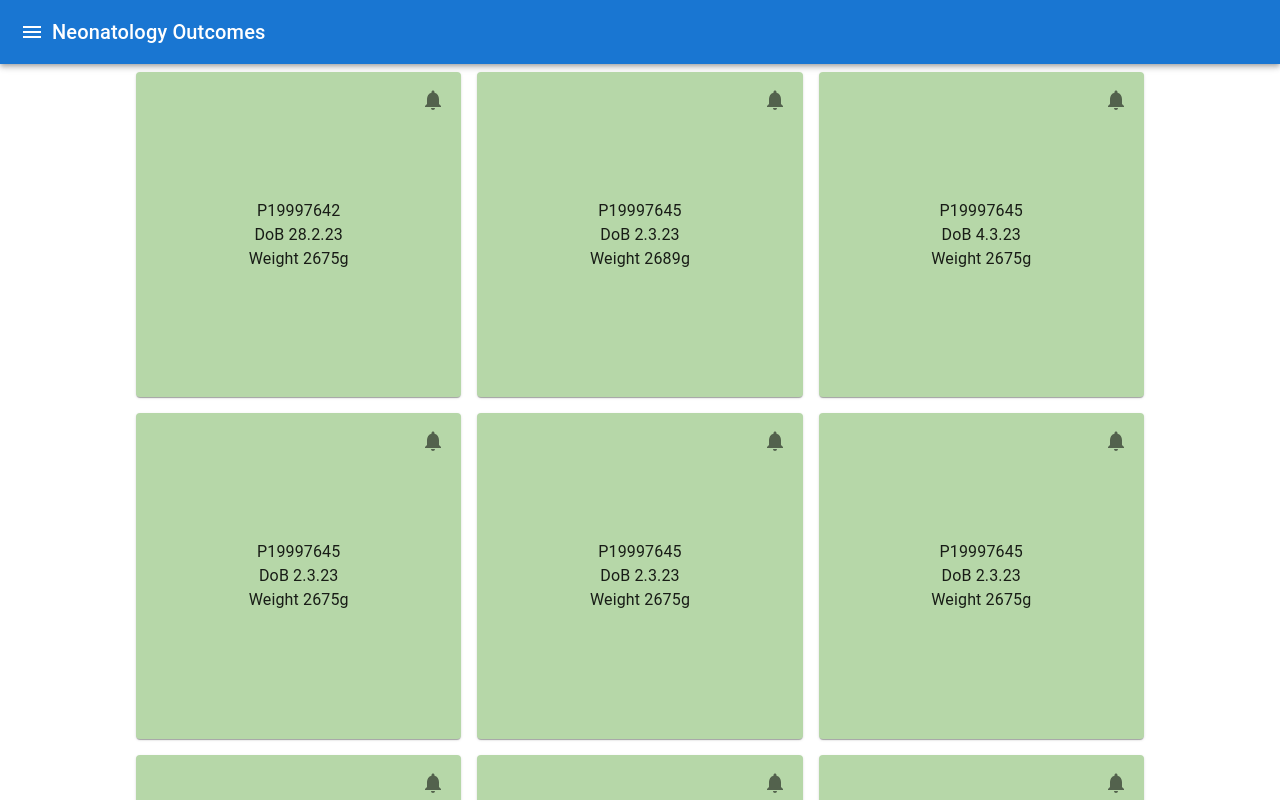
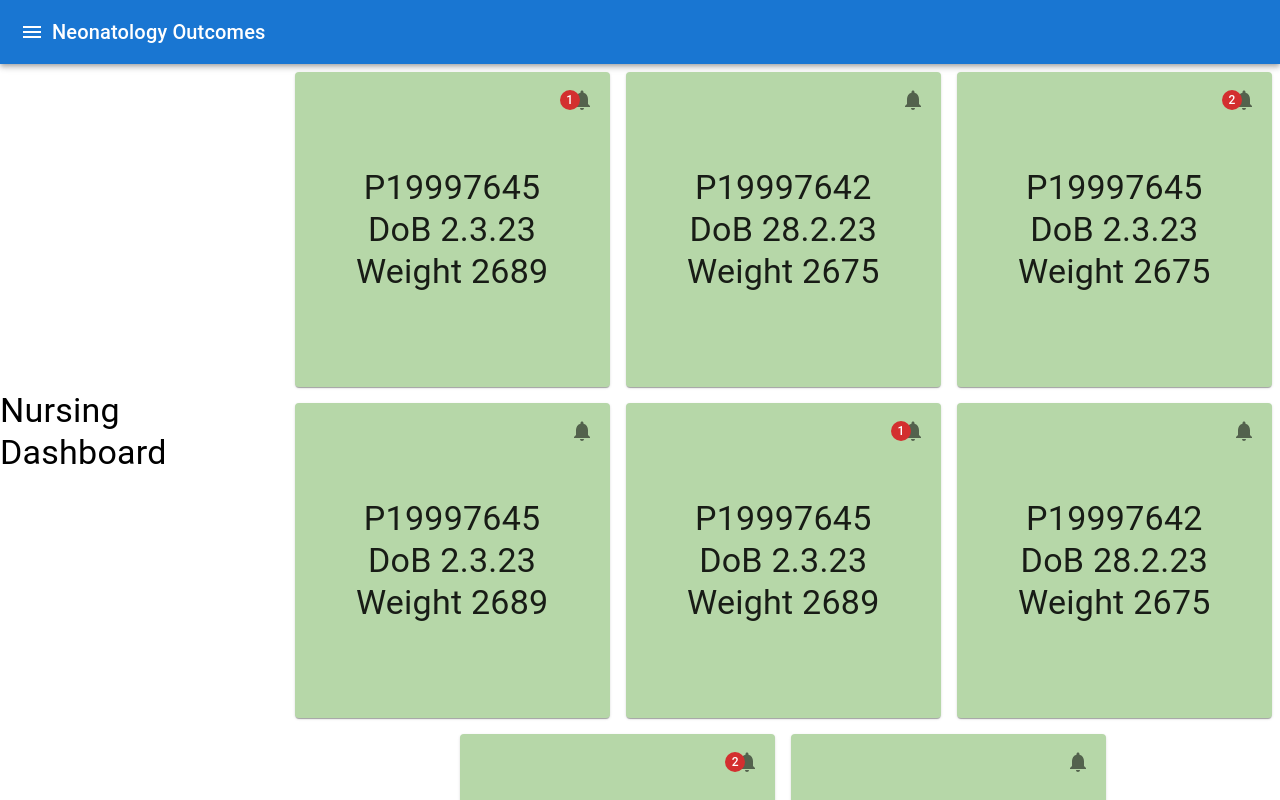
Before and after one commit to Neonatology-Outcomes/Frontend, a React (Create React App) app: page /nursedashboard in a window 1280 px wide. Built offline with nearby package versions, Linux system fonts and the light colour scheme; what apisauce would draw is missing.

Commit message:
linked the squares to the assessment page

```diff
--- a/src/pages/NurseDashboard/index.js
+++ b/src/pages/NurseDashboard/index.js
@@ -1,21 +1,29 @@
-import React, { useState } from 'react';
+import React, { useState, useEffect } from 'react';
 import { Container, Paper, Typography } from '@mui/material';
 import IconButton from '@mui/material/IconButton';
 import NotificationsIcon from '@mui/icons-material/Notifications';
+import Badge from '@mui/material/Badge';
 import Dialog from '@mui/material/Dialog';
 import DialogTitle from '@mui/material/DialogTitle';
 import DialogContent from '@mui/material/DialogContent';
 import DialogContentText from '@mui/material/DialogContentText';
 import DialogActions from '@mui/material/DialogActions';
 import Button from '@mui/material/Button';
+// import { Link } from 'react-router-dom';
+import { useHistory } from 'react-router-dom';
 import { toDos } from '../../constants/data/toDoMocks';
 import { styles } from './styles';
 
 function NurseDashboard() {
+  const [toDoList, setToDoList] = useState([]);
   const [open, setOpen] = useState(false);
   const [notificationIndex, setNotificationIndex] = useState(null);
-  const handleClickOpen = (index) => {
-    setNotificationIndex(index);
+  const [selectedNotifications, setSelectedNotifications] = useState([]);
+
+  const history = useHistory();
+
+  const handleClickOpen = (notifications) => {
+    setSelectedNotifications(notifications);
     setOpen(true);
   };
 
@@ -23,51 +31,79 @@ function NurseDashboard() {
     setOpen(false);
   };
 
+  useEffect(() => {
+    setToDoList(toDos);
+  }, []);
+
   <IconButton style={styles.notificationButton} onClick={() => handleClickOpen(index)}>
     <NotificationsIcon />
   </IconButton>;
 
-  <Dialog
-    open={open}
-    onClose={handleClose}
-    aria-labelledby="alert-dialog-title"
-    aria-describedby="alert-dialog-description"
-  >
-    <DialogTitle id="alert-dialog-title">Notifications</DialogTitle>
-    <DialogContent>
-      <DialogContentText id="alert-dialog-description">
-        {notificationIndex !== null && `Sample notification for square ${notificationIndex + 1}`}
-      </DialogContentText>
-    </DialogContent>
-    <DialogActions>
-      <Button onClick={handleClose} color="primary" autoFocus>
-        Close
-      </Button>
-    </DialogActions>
-  </Dialog>;
+  //   <Dialog
+  //     open={open}
+  //     onClose={handleClose}
+  //     aria-labelledby="alert-dialog-title"
+  //     aria-describedby="alert-dialog-description"
+  //   >
+  //     <DialogTitle id="alert-dialog-title">Notifications</DialogTitle>
+  //     <DialogContent>
+  //       <DialogContentText id="alert-dialog-description">
+  //         {notificationIndex !== null && `Sample notification for square ${notificationIndex + 1}`}
+  //       </DialogContentText>
+  //     </DialogContent>
+  //     <DialogActions>
+  //       <Button onClick={handleClose} color="primary" autoFocus>
+  //         Close
+  //       </Button>
+  //     </DialogActions>
+  //   </Dialog>;
 
-  const data = [
-    ['P19997642', 'DoB 28.2.23', 'Weight 2675g'],
-    ['P19997645', 'DoB 2.3.23', 'Weight 2689g'],
-    ['P19997645', 'DoB 4.3.23', 'Weight 2675g'],
-    ['P19997645', 'DoB 2.3.23', 'Weight 2675g'],
-    ['P19997645', 'DoB 2.3.23', 'Weight 2675g'],
-    ['P19997645', 'DoB 2.3.23', 'Weight 2675g'],
-    ['P19997645', 'DoB 2.3.23', 'Weight 2675g'],
-    ['P19997645', 'DoB 2.3.23', 'Weight 2675g'],
-    ['P19997645', 'DoB 2.3.23', 'Weight 2675g'],
-  ];
+  //   const data = [
+  //     ['P19997642', 'DoB 28.2.23', 'Weight 2675g'],
+  //     ['P19997645', 'DoB 2.3.23', 'Weight 2689g'],
+  //     ['P19997645', 'DoB 4.3.23', 'Weight 2675g'],
+  //     ['P19997645', 'DoB 2.3.23', 'Weight 2675g'],
+  //     ['P19997645', 'DoB 2.3.23', 'Weight 2675g'],
+  //     ['P19997645', 'DoB 2.3.23', 'Weight 2675g'],
+  //     ['P19997645', 'DoB 2.3.23', 'Weight 2675g'],
+  //     ['P19997645', 'DoB 2.3.23', 'Weight 2675g'],
+  //     ['P19997645', 'DoB 2.3.23', 'Weight 2675g'],
+  //   ];
   return (
-    <Container maxWidth={false} disableGutters style={styles.container}>
+    <Container
+      maxWidth={false}
+      disableGutters
+      style={{ ...styles.container, ...styles.pageContainer }}
+    >
+      <Typography variant="h4" style={styles.title}>
+        Nursing Dashboard
+      </Typography>
       <div style={styles.flexContainer}>
-        {data.map((item, index) => (
-          <Paper key={index} style={styles.square}>
+        {toDos.map((item, index) => (
+          <Paper
+            key={index}
+            style={styles.square}
+            onClick={() => history.push(`/assessment/${item.uhid}`)}
+          >
             <div style={styles.textContainer}>
-              <Typography variant="body1">{item[0]}</Typography>
-              <Typography variant="body1">{item[1]}</Typography>
-              <Typography variant="body1">{item[2]}</Typography>
+              <Typography variant="h4" style={styles.title}>
+                {item.uhid}
+              </Typography>
+              <Typography variant="h4" style={styles.title}>
+                {item.dateofbirth}
+              </Typography>
+              <Typography variant="h4" style={styles.title}>
+                Weight {item.birth_weight}
+              </Typography>
             </div>
-            <IconButton style={styles.notificationButton} onClick={() => handleClickOpen(index)}>
+            <IconButton
+              style={styles.notificationButton}
+              onClick={(event) => {
+                event.stopPropagation();
+                handleClickOpen(item.notifications);
+              }}
+            >
+              <Badge badgeContent={item.notifications.length} color="error" />
               <NotificationsIcon />
             </IconButton>
           </Paper>
@@ -81,10 +117,11 @@ function NurseDashboard() {
       >
         <DialogTitle id="alert-dialog-title">Notifications</DialogTitle>
         <DialogContent>
-          <DialogContentText id="alert-dialog-description">
-            {notificationIndex !== null &&
-              `Sample notification for square ${notificationIndex + 1}`}
-          </DialogContentText>
+          {selectedNotifications.map((notification, index) => (
+            <DialogContentText key={index} id={`alert-dialog-description-${index}`}>
+              {notification}
+            </DialogContentText>
+          ))}
         </DialogContent>
         <DialogActions>
           <Button onClick={handleClose} color="primary" autoFocus>
--- a/src/pages/NurseDashboard/styles.js
+++ b/src/pages/NurseDashboard/styles.js
@@ -44,4 +44,13 @@ export const styles = {
     top: 8,
     right: 8,
   },
+  pageContainer: {
+    paddingTop: '30px', // Adjust the padding to your preferences
+  },
+  squareText: {
+    textAlign: 'center',
+    marginBottom: '20px',
+    fontSize: '24px',
+    fontWeight: 'bold',
+  },
 };
```
